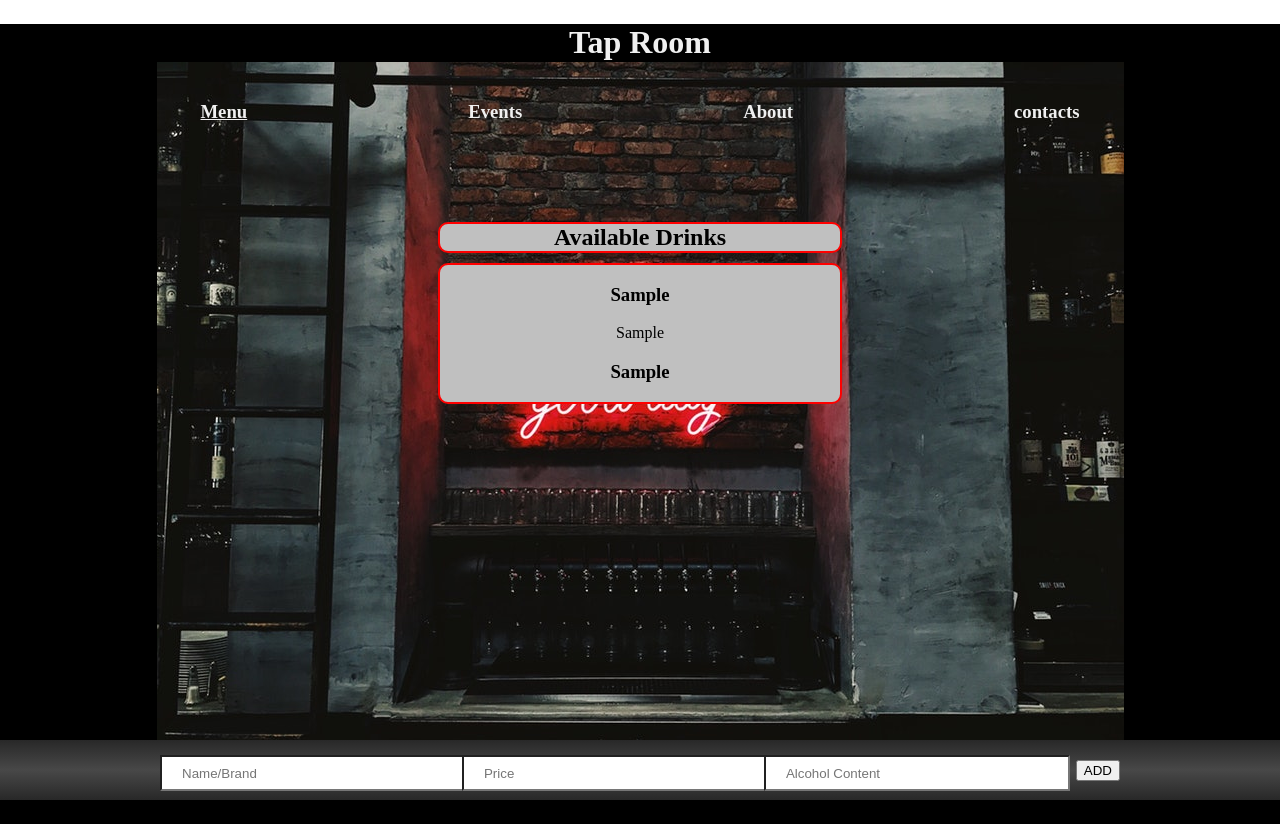
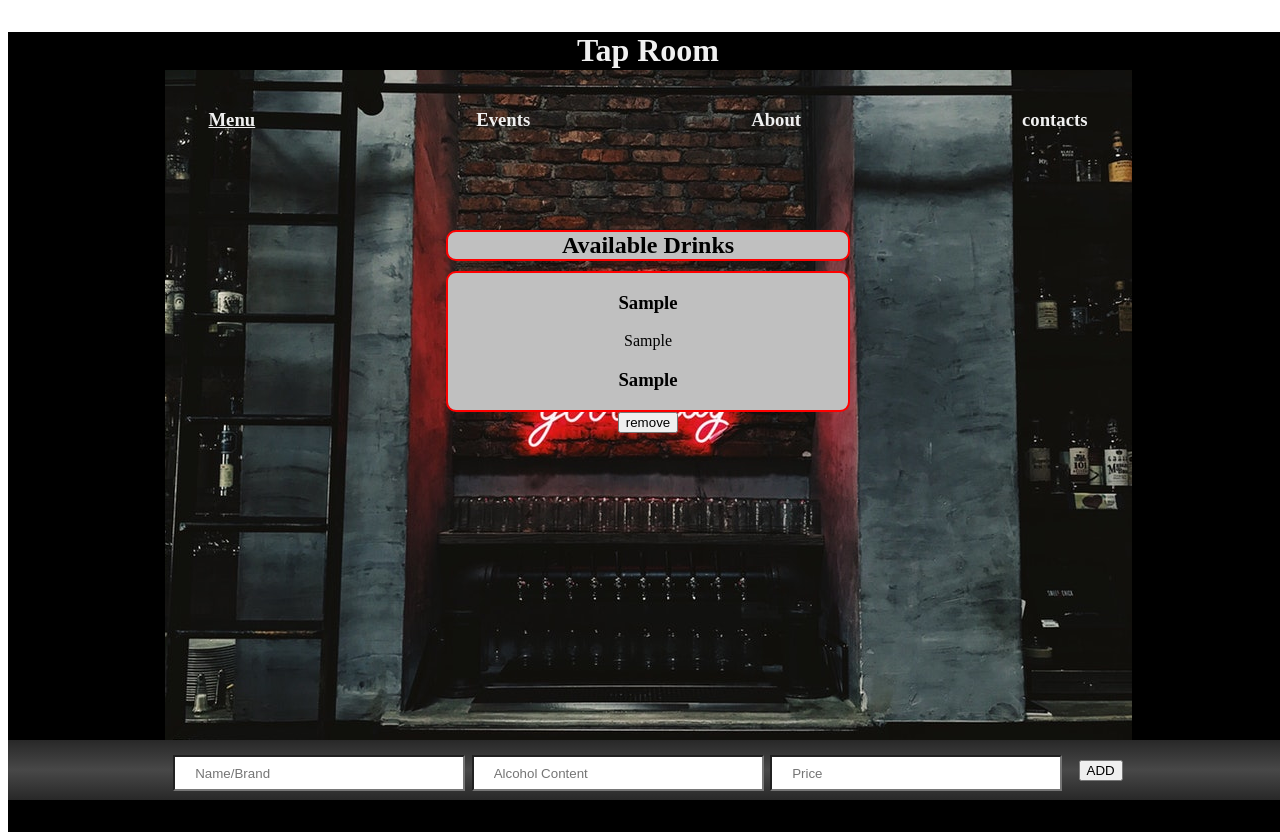
Before and after one commit to ryguybenson/React-week-one, a React app: page / in a window 1280 px wide. Both pictures are taken after typing "Sample", "Sample", "Sample" into the empty fields and a click on the button "ADD". Built offline with nearby package versions, Linux system fonts and the light colour scheme.

Commit message:
implement delete function without delete capability

```diff
--- a/src/components/App.jsx
+++ b/src/components/App.jsx
@@ -5,7 +5,6 @@ import background from '../assets/images/background.jpg';
 
 function App() {
   var container = {
-    margin: '-8px',
     width: '100vw',
     height: '100vh',
     backgroundColor: 'black',
--- a/src/components/Feed.jsx
+++ b/src/components/Feed.jsx
@@ -1,26 +1,38 @@
 import React from 'react';
 import ItemList from './ItemList';
 import Post from './Post';
+import { v4 } from 'uuid';
 
 class Feed extends React.Component {
 
-  constructor() {
-    super();
+  constructor(props) {
+    super(props);
     this.state = {
-      masterFeed: []
+      masterFeed: [],
+      selectedItem: null
     };
 
     this.handleAddingNewPostsToFeed = this.handleAddingNewPostsToFeed.bind(this);
+    this.handleDelete = this.handleDelete.bind(this);
   }
 
   handleAddingNewPostsToFeed(newPost){
-    console.log('function triggered', newPost);
-    var newMasterFeed = this.state.masterFeed.slice();
-    newMasterFeed.push(newPost);
-    this.setState({masterFeed: newMasterFeed});
+    let newItemId = v4()
+    let newMasterFeed = Object.assign({},this.state.masterFeed, {
+      [newItemId]: newPost
+    })
+    this.setState({masterFeed: newMasterFeed})
+  };
+
+  handleDelete() {
+    alert('What should I splice?!?!?!?!?');
+    var newMasterItemList = Object.assign({}, this.state.masterFeed);
+    console.log(Object.assign({}, this.state.masterFeed))
   }
 
-
+  handleSelectedItem(){
+    alert('hi')
+  }
 
   render(){
     var footer = {
@@ -32,7 +44,10 @@ class Feed extends React.Component {
     return (
       <div>
         <div>
-          <ItemList itemList={this.state.masterFeed} />
+          <ItemList itemList={this.state.masterFeed}
+          onItemSelection={this.state.handleSelectedItem}
+            selectedItem={this.state.selectedItem}
+          onDelete={this.handleDelete} />
         </div>
         <div style={footer}>
           <Post  onNewPostCreation={this.handleAddingNewPostsToFeed} />
--- a/src/components/Header.jsx
+++ b/src/components/Header.jsx
@@ -17,7 +17,7 @@ function Header(){
   };
   var selected = {
     textDecoration: 'underline'
-  }
+  };
   return (
     <div style={header}>
       <div>
--- a/src/components/Item.jsx
+++ b/src/components/Item.jsx
@@ -19,21 +19,33 @@ function Item(props) {
     borderRadius: '10px'
   };
 
-  return (
+  const itemInformation =
     <div style={itemStyles}>
       <div style={contentStyle}>
         <h3>{props.name}</h3>
         <p>{props.content}</p>
         <h3>{props.price}</h3>
+        <p>{props.id}</p>
+      </div>
+    </div>;
+    console.log(props)
+  return (
+    <div>
+    {itemInformation}
+      <div onClick={props.onDelete}>
+        <button>remove</button>
       </div>
     </div>
   );
 }
 Item.propTypes = {
-  text: PropTypes.string.isRequired,
+  name: PropTypes.string.isRequired,
   price: PropTypes.string.isRequired,
   content: PropTypes.string.isRequired,
-  ticketId: PropTypes.string
+  itemId: PropTypes.string,
+  onItemSelection: PropTypes.func,
+  onDelete: PropTypes.func,
+  selectedItem: PropTypes.string
 };
 
 export default Item;
--- a/src/components/ItemList.jsx
+++ b/src/components/ItemList.jsx
@@ -19,7 +19,7 @@ function ItemList(props) {
     borderRadius: '10px',
     backgroundColor: 'silver',
     color: 'black'
-  }
+  };
   var menu = {
     display: 'flex',
     justifyContent: 'space-around',
@@ -27,26 +27,33 @@ function ItemList(props) {
     flexWrap: 'wrap',
     maxWidth: '900px',
     margin: 'auto'
-  }
+  };
 
 
   return (
     <div style={itemListStyles}>
       <h2 style={available}>Available Drinks</h2>
       <div style={menu}>
-          {props.itemList.map((item, index) =>
-            <Item name={item.name}
-              price={item.price}
-              content={item.content}
-              key={item.id}/>
-          )}
+        {Object.keys(props.itemList).map(function(itemId) {
+          let item = props.itemList[itemId];
+          return <Item name={item.name}
+            price={item.price}
+            content={item.content}
+            key={itemId}
+            itemId={itemId}
+            onItemSelection={props.onItemSelection}
+            onDelete={props.onDelete}/>;
+        })}
       </div>
     </div>
   );
 }
 
 ItemList.propTypes = {
-  itemList: PropTypes.array
+  itemList: PropTypes.object,
+  onItemSelection: PropTypes.func,
+  onDelete: PropTypes.func,
+  selectedItem: PropTypes.string
 };
 
 export default ItemList;
--- a/src/components/Post.jsx
+++ b/src/components/Post.jsx
@@ -24,18 +24,21 @@ function Post(props) {
     justifyContent: 'center',
     alignItems: 'center',
     height: '60px',
-    width: '100%'
+    width: '100vw',
+    margin: 'auto'
   };
 
   const formWidth = {
     width: '75%',
     display: 'flex',
+    flexDirection: 'row',
+    justifyContent: 'space-around',
     alignItems: 'center'
   };
 
   const formStyle = {
     height: '30px',
-    width: '100%',
+    width: '30%',
     backgroundColor: '#fff',
   };
   const inputStyle = {
@@ -55,15 +58,15 @@ function Post(props) {
         <div style={formStyle}>
           <input style={inputStyle} placeholder='Name/Brand' type='text'
             ref={(input) => {_name = input;}}/>
-        </div> <br/>
+        </div>
+        <div style={formStyle}>
+          <input style={inputStyle} placeholder='Alcohol Content' type='text'
+            ref={(input) => {_content = input;}}/>
+        </div>
         <div style={formStyle}>
           <input style={inputStyle} placeholder='Price' type='text'
             ref={(input) => {_price = input;}}/>
-        </div> <br/>
-        <div style={formStyle}>
-          <input style={inputStyle} placeholder='Alcohol Content' type='text'
-            ref={(input) => {_content = input;}}/>
-        </div> <br/>
+        </div>
         <button style={buttonStyle} type='submit'>ADD</button>
       </form>
     </div>
```
Also changed, not shown: src/components/Admin.jsx (added, +30 -0 lines), src/components/Edit.jsx (deleted, +0 -54 lines), src/components/ItemDetail.jsx (added, +18 -0 lines).
